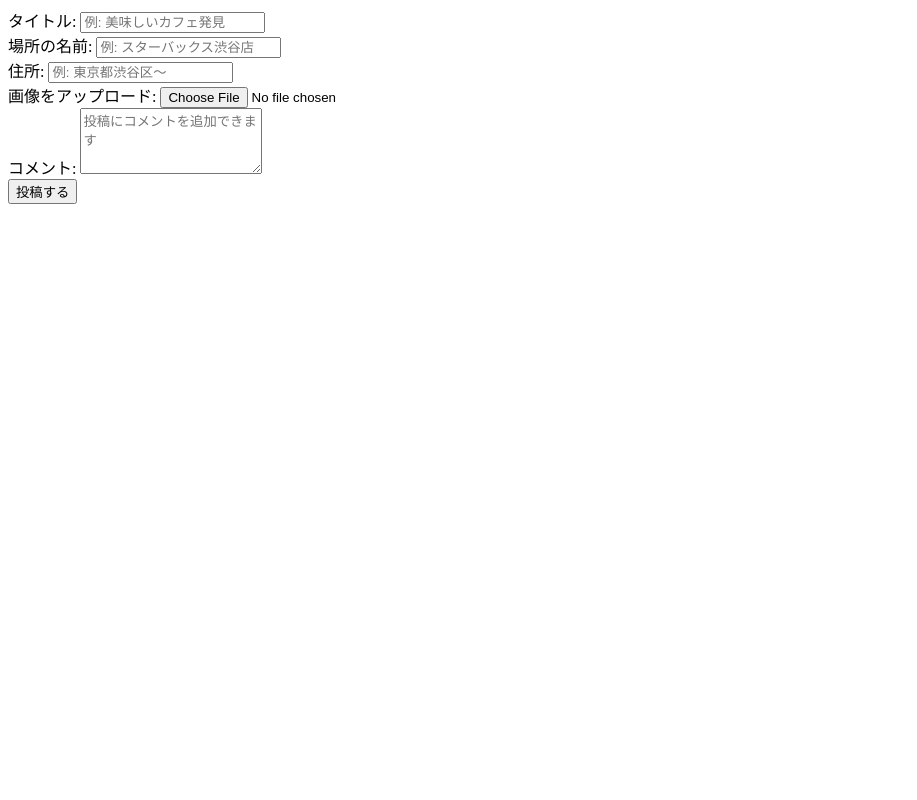
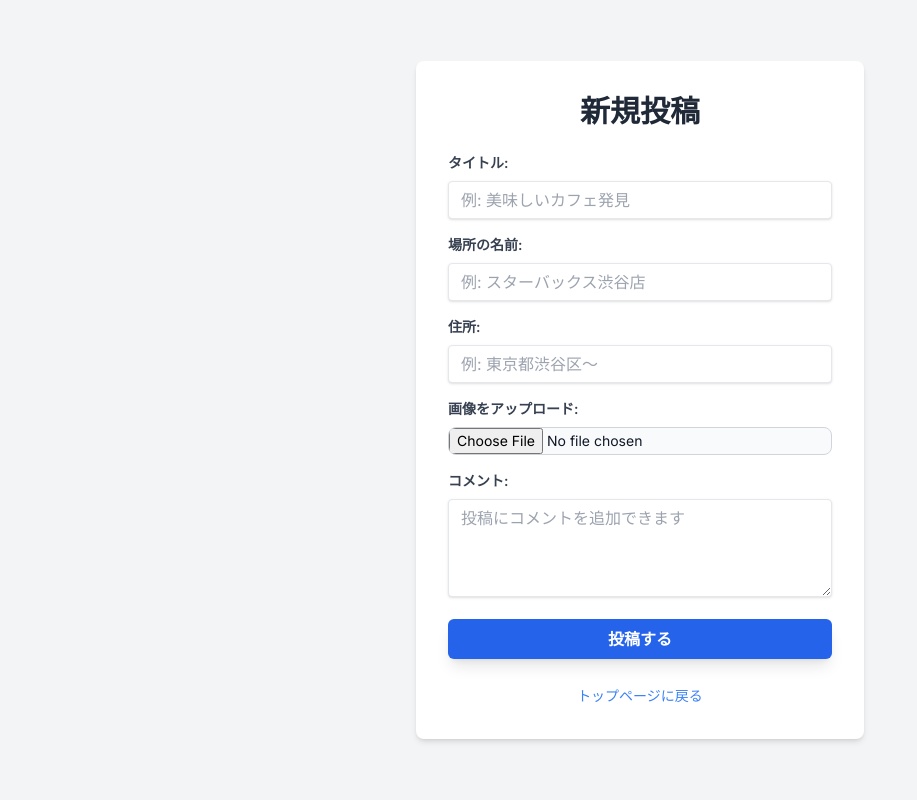
Before and after one commit to kuruneru/place_pop_application, a FastAPI app: page /post in a window 1280 px wide. Shown: the whole page, without its empty margins (0-917 px from the left). Run offline with FastAPI, Linux system fonts and the light colour scheme; some libraries are stand-ins or nearby versions.

Commit message:
post_comment

```diff
--- a/templates/post.html
+++ b/templates/post.html
@@ -1,4 +1,30 @@
-<!-- 投稿フォーム -->
+<!DOCTYPE html>
+<html lang="ja">
+<head>
+    <meta charset="UTF-8">
+    <meta name="viewport" content="width=device-width, initial-scale=1.0">
+    <title>新規投稿</title>
+    <script src="https://cdn.tailwindcss.com"></script>
+    <link href="https://fonts.googleapis.com/css2?family=Inter:wght@400;600&display=swap" rel="stylesheet">
+    <style>
+        body {
+            font-family: 'Inter', sans-serif;
+        }
+    </style>
+</head>
+<body class="bg-gray-100 flex items-center justify-center min-h-screen">
+    <div class="bg-white p-8 rounded-lg shadow-md w-full max-w-md">
+        <h1 class="text-3xl font-bold text-gray-800 mb-6 text-center">新規投稿</h1>
+
+        {% if error_message %}
+        <div class="bg-red-100 border border-red-400 text-red-700 px-4 py-3 rounded relative mb-4" role="alert">
+            <strong class="font-bold">エラー:</strong>
+            <span class="block sm:inline">{{ error_message }}</span>
+        </div>
+        {% endif %}
+
+        <!-- 投稿フォーム -->
+        <!-- 投稿フォーム -->
 <form action="/post" method="post" enctype="multipart/form-data" class="space-y-4">
     <div>
         <label for="title" class="block text-gray-700 text-sm font-bold mb-2">タイトル:</label>
@@ -37,3 +63,10 @@
         投稿する
     </button>
 </form>
+
+        <div class="mt-6 text-center">
+            <a href="/" class="text-blue-500 hover:text-blue-700 text-sm">トップページに戻る</a>
+        </div>
+    </div>
+</body>
+</html>
```
